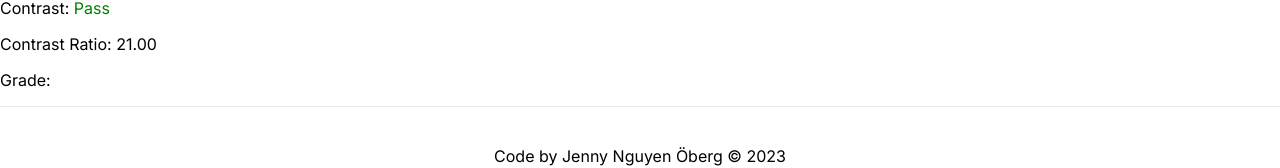
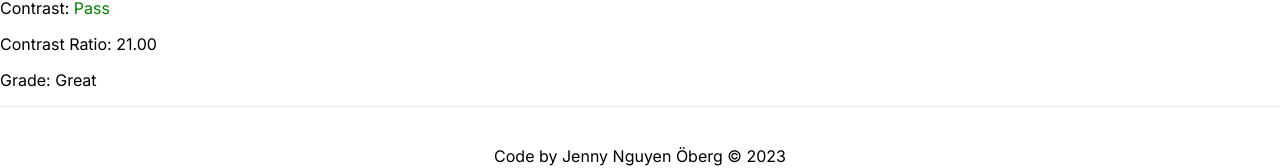
Before and after one commit to jennynguyenoberg/color-checker-TDD, a Next.js app: page / in a window 1280 px wide. Shown: the part 221-389 px from the top of the page. Built offline with nearby package versions, Linux system fonts and the light colour scheme.

Commit message:
Add functionality to render out grade value

```diff
--- a/app/components/ContrastGrade/index.tsx
+++ b/app/components/ContrastGrade/index.tsx
@@ -1,5 +1,9 @@
-const ContrastGrade: React.FC<ContrastGradeProps> = ({  }) => {
-  return <p>Grade: </p>
+interface ContrastGradeProps {
+  contrastGrade: string
+}
+
+const ContrastGrade: React.FC<ContrastGradeProps> = ({ contrastGrade }) => {
+  return <p>Grade: {contrastGrade}</p>
 }
 
 export default ContrastGrade
```
